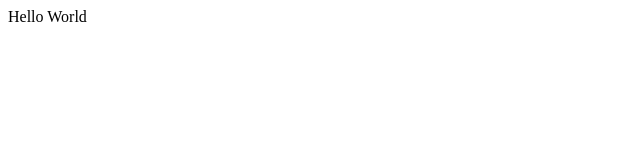
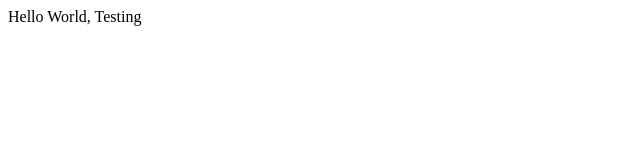
Before and after one commit to BishalAryal1067/sbb.github.io, a Vue app: page / in a window 1280 px wide. Shown: the top 160 px of the page, without its empty margins (0-640 px from the left). Built offline with nearby package versions, Linux system fonts and the light colour scheme.

Commit message:
test: testing build step in pipline

```diff
--- a/src/App.vue
+++ b/src/App.vue
@@ -1,3 +1,3 @@
 <template>
-    Hello World
+    Hello World, Testing
 </template>
```
